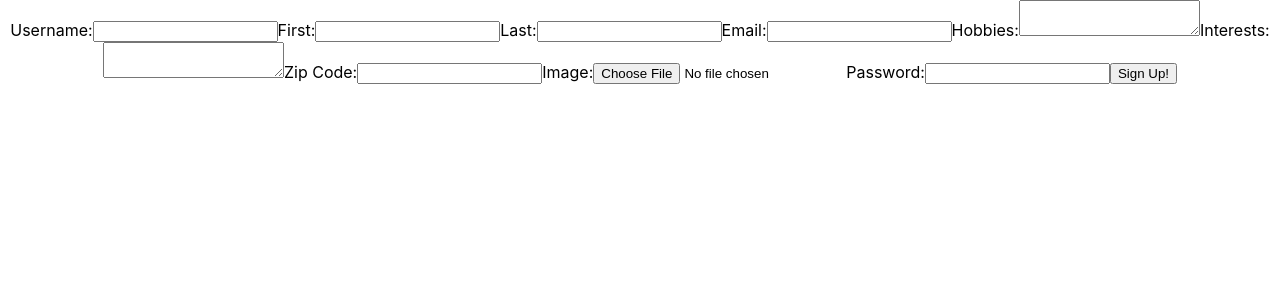
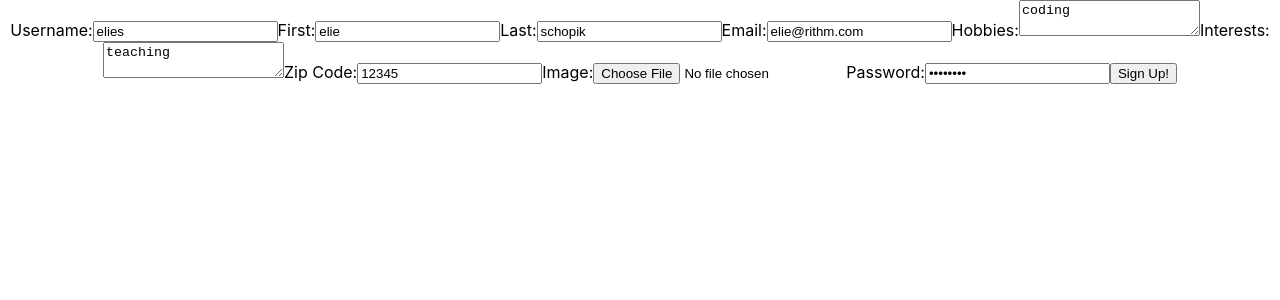
Before and after one commit to davisrao/friender-frontend, a React (Create React App) app: page / in a window 1280 px wide. Shown: the top 300 px of the page. Built offline with nearby package versions, Linux system fonts and the light colour scheme.

Commit message:
updated signup form to handle file data.

```diff
--- a/src/Api.ts
+++ b/src/Api.ts
@@ -47,7 +47,11 @@ class FrienderApi {
         },...
       ] */
   static async registerUser(formData) {
-    const result = await axios.post(`${BASE_API_URL}/users`,formData);
+    const result = await axios.post(`${BASE_API_URL}/users`, formData, {
+      headers: {
+        'Content-Type': 'multipart/form-data'
+      }
+    });
     return result.data;
   }
 
--- a/src/UserSignupForm.tsx
+++ b/src/UserSignupForm.tsx
@@ -15,32 +15,51 @@ import { Button, Card, CardBody, CardTitle } from "reactstrap";
 function UserSignupForm({registerUser}) {
 
     const INITIAL_DATA: UserSignupInterface = {
-        username: "",
-        firstName: "",
-        lastName: "",
-        email: "",
-        hobbies: "",
-        interests: "",
-        zipCode: "",
+        username: "elies",
+        firstName: "elie",
+        lastName: "schopik",
+        email: "elie@rithm.com",
+        hobbies: "coding",
+        interests: "teaching",
+        zipCode: "12345",
         image: "",
-        password: ""
+        password: "password",
+        file:{},
+        fileName:""
     }
+    //refactor: so that file and fileName don't have to be included because they should be optional.
+    //Next Step: add console logs in the handle submit to make sure we are getting what we expect.
     const [formData, setFormData] = useState(INITIAL_DATA);
+    const [fileData, setFileData] = useState(null);
+    // const [fileName, setFileName] = useState(null);
     console.log("* UserSignUp Form", formData)
+
 
     /**Handle change on form*/
     function handleChange(evt) {
         const { name, value } = evt.target;
+        console.log("target.files: ", evt.target.files);
         setFormData(fData => ({
             ...fData,
             [name]: value,
         }));
     }
 
+    function handleFileChange(evt) {
+        // setFileName(evt.target.value);
+        setFileData(evt.target.files[0]);
+        handleChange(evt); //refactor: remove image key/value pair
+    }
+
     /**Handle submit of form, register user or return error if any */
     async function handleSubmit(evt) {
         evt.preventDefault();
         console.log("Check out state on form submit", formData);
+        //TODO: Add image data to formData before registering the user
+        // in the register user store the image in s3 and store image name in database
+        formData["file"]=fileData;
+        formData["fileName"]=fileData.name;
+
 
         await registerUser(formData)
         // do something with the data submitted
@@ -107,7 +126,7 @@ function UserSignupForm({registerUser}) {
                         name="image"
                         type="file"
                         value={formData.image}
-                        onChange={handleChange}
+                        onChange={handleFileChange}
                     />
                     <label htmlFor="password">Password:</label>
                     <input
--- a/src/interfaces.ts
+++ b/src/interfaces.ts
@@ -7,5 +7,7 @@ export interface UserSignupInterface{
     interests:string,
     zipCode:string,
     image:string,
-    password:string
+    password:string,
+    file?:object,
+    fileName?:string
 }
```
Lines whose indentation alone changed are shown as unchanged.
